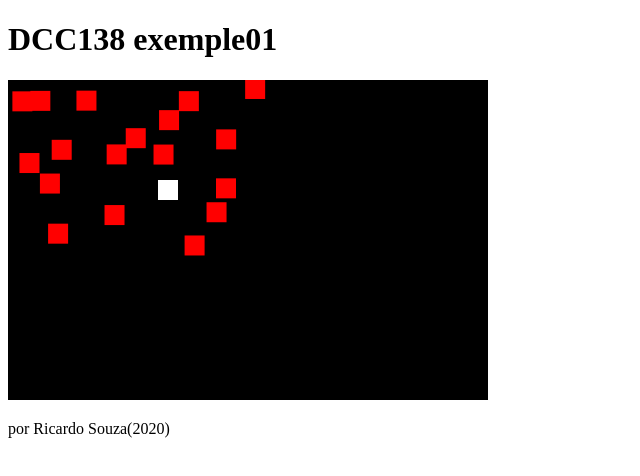
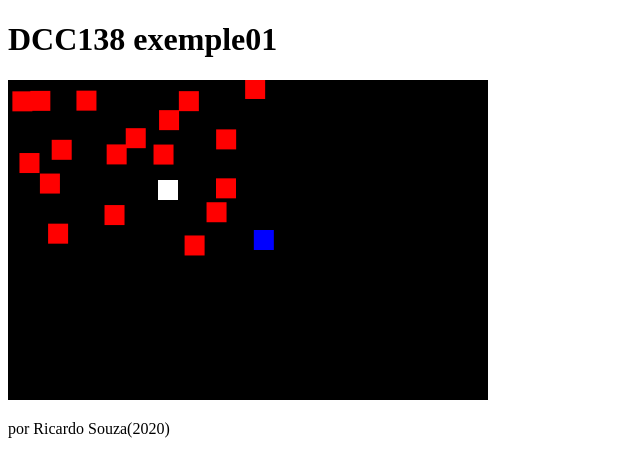
Before and after one commit to ufjf-dcc104/dcc138-2020-3ere-atv1-NazarioAlmeida69, a plain HTML site: page index.html in a window 1280 px wide. Shown: the full height of the page, 0-640 px from the left. Drawn offline with Linux system fonts and the light colour scheme.

Commit message:
Adiciona comportamento de projétil a o

```diff
--- a/index.html
+++ b/index.html
@@ -44,6 +44,27 @@
             sprites.push(e);
         }
 
+        let o = {
+            x : -1000,
+            vx : 0,
+            ax : 100,
+            y : 150,
+            vy : 0,
+            ay : 0,
+            cor: "blue",
+            desenhar: desenharElemento,
+            mover: moverElemento,
+            controlar: function () {
+                if(this.x > canvas.width + 60)
+                {
+                    this.x = -1000;
+                    this.ax = 0;
+                    this.vx = 0;
+                }
+            }
+        };
+        sprites.push(o);
+
         const K = 180;
         let t0;
         let dt;
@@ -65,9 +86,9 @@
                 const sprite = sprites[s];
                 //Controladores
                 //sprite.controlar({x: 250, y: 120});
-                sprite.controlar(p);
+                sprite.controlar?.(p);
                 //Atualiza dinâmica dos estados
-                sprite.mover();
+                sprite.mover?.();
                 //Desenha elementos
                 sprite.desenhar();
             }
@@ -143,6 +164,15 @@
                 case "ArrowRight":
                     p.ax = 0;
                     break;
+                case " ":
+                    if(o.x === -1000)
+                    {
+                        o.x = p.x;
+                        o.y = p.y;
+                        o.vx = 200;
+                        o.ax = 100;
+                    }
+                    break;
             }
         }
 
```
